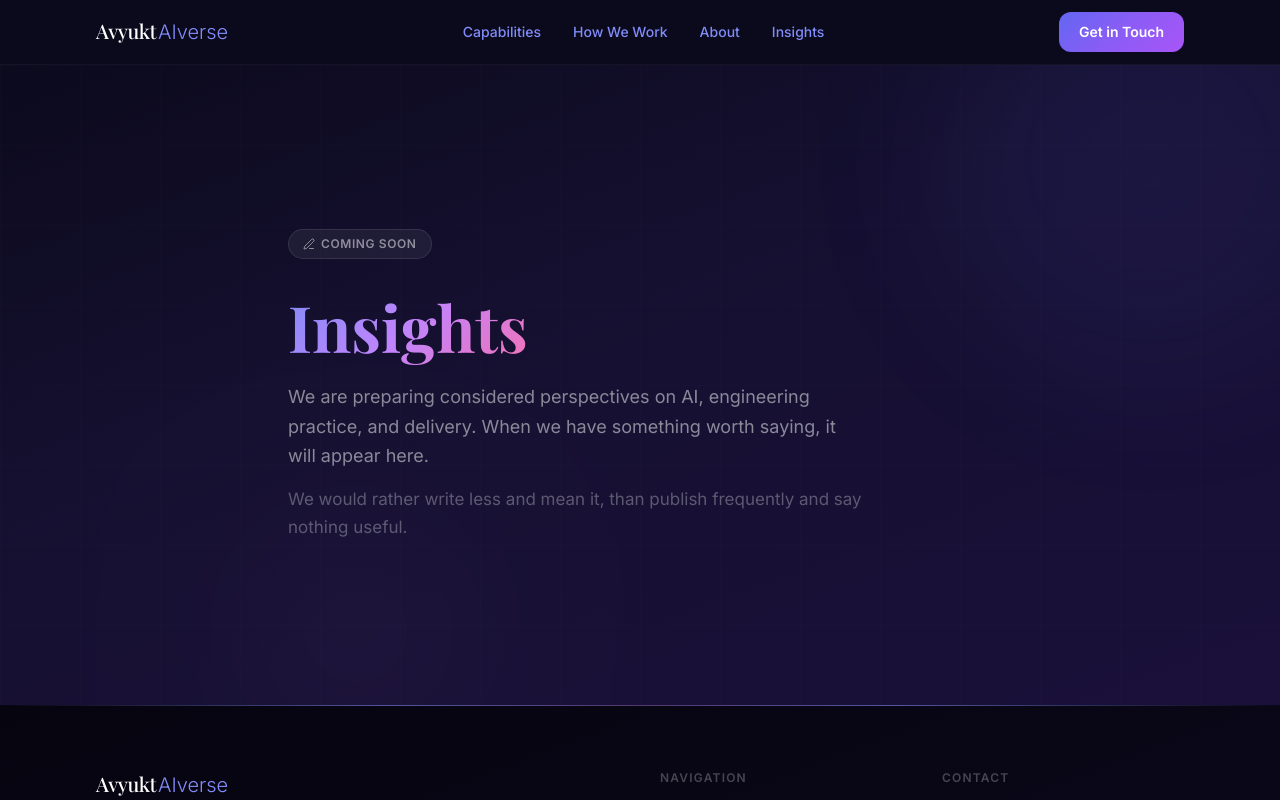
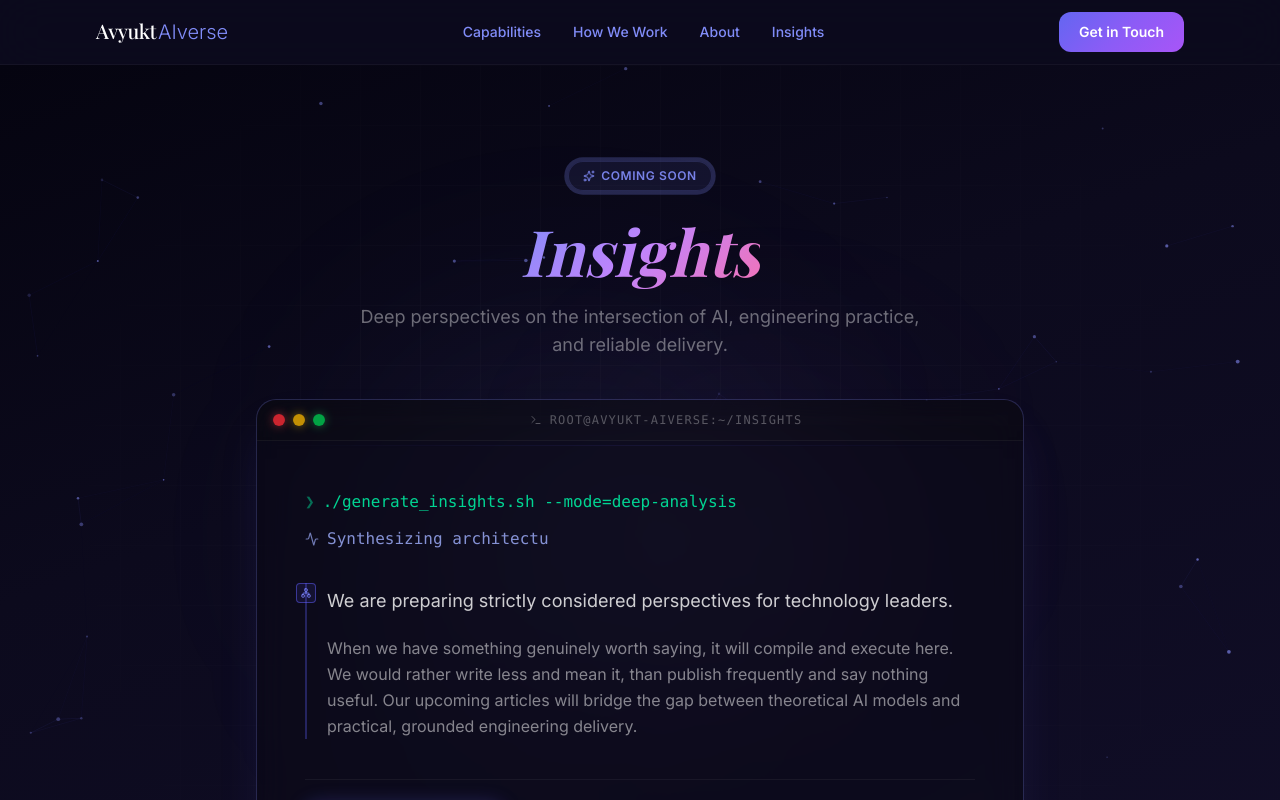
Before and after one commit to sreedhargs89/avyuktaiverse-web, a Next.js app: page /insights in a window 1280 px wide. Shown: the top 800 px of the page. Built offline with nearby package versions, Linux system fonts and the light colour scheme.

Commit message:
feat: redesign insights page with interactive terminal ui and particle backdrop

```diff
--- a/app/insights/page.tsx
+++ b/app/insights/page.tsx
@@ -1,44 +1,129 @@
 import type { Metadata } from "next";
 import { Container } from "@/components/layout/container";
 import { Badge } from "@/components/ui/badge";
-import { PenLine } from "lucide-react";
+import { Activity, Terminal, Sparkles, Network } from "lucide-react";
+import { ParticleField } from "@/components/ui/particle-field";
+import { TypingText } from "@/components/ui/typing-text";
+import Link from "next/link";
 
 export const metadata: Metadata = {
-  title: "Insights",
+  title: "Insights | Avyukt AIverse",
   description: "Perspectives on AI, engineering, and delivery from Avyukt AIverse. Coming soon.",
 };
 
 export default function InsightsPage() {
   return (
-    <section className="relative overflow-hidden min-h-[80vh] flex items-center"
-      style={{ background: "linear-gradient(160deg, #0c0a1d 0%, #151030 40%, #1a103a 100%)" }}>
-      <div className="hero-shape w-[420px] h-[420px]"
-        style={{ background: "#6366f1", opacity: 0.08, top: "-100px", right: "-80px", animation: "float 8s ease-in-out infinite" }} />
-      <div className="hero-shape w-[200px] h-[200px]"
-        style={{ background: "#c084fc", opacity: 0.05, bottom: "-40px", left: "20%", animation: "float-slow 9s ease-in-out infinite" }} />
+    <section className="relative overflow-hidden min-h-screen flex items-center pt-24 pb-12"
+      style={{ background: "linear-gradient(160deg, #050410 0%, #0c0a1d 40%, #110e28 100%)" }}>
 
-      <div className="absolute inset-0 opacity-[0.02]"
+      {/* Dynamic Backgrounds */}
+      <div className="absolute inset-0 z-0">
+        <ParticleField />
+      </div>
+
+      {/* Glow Orbs */}
+      <div className="absolute top-1/4 left-1/4 w-[500px] h-[500px] rounded-full blur-[120px] pointer-events-none"
+        style={{ background: "radial-gradient(circle, rgba(129,140,248,0.15) 0%, transparent 70%)" }} />
+      <div className="absolute bottom-1/4 right-1/4 w-[400px] h-[400px] rounded-full blur-[100px] pointer-events-none"
+        style={{ background: "radial-gradient(circle, rgba(192,132,252,0.1) 0%, transparent 70%)" }} />
+
+      <div className="absolute inset-0 opacity-[0.03] z-0"
         style={{
           backgroundImage: "linear-gradient(rgba(255,255,255,0.5) 1px, transparent 1px), linear-gradient(90deg, rgba(255,255,255,0.5) 1px, transparent 1px)",
-          backgroundSize: "80px 80px"
+          backgroundSize: "60px 60px",
+          maskImage: "radial-gradient(circle at center, black 40%, transparent 80%)",
+          WebkitMaskImage: "radial-gradient(circle at center, black 40%, transparent 80%)"
         }} />
 
-      <Container narrow className="relative z-10">
-        <div className="flex items-center gap-3 mb-8">
-          <Badge variant="muted">
-            <PenLine size={12} className="mr-1.5" />
+      <Container className="relative z-10 flex flex-col items-center justify-center w-full">
+
+        <div className="text-center mb-10 reveal">
+          <Badge variant="pulse" className="mb-6 mx-auto">
+            <Sparkles size={12} className="mr-1.5" />
             Coming Soon
           </Badge>
+          <h1 className="font-serif font-bold text-white mb-4" style={{ fontSize: "clamp(2.5rem, 5vw, 4.5rem)" }}>
+            <span className="gradient-text italic">Insights</span>
+          </h1>
+          <p className="text-lg text-white/40 max-w-xl mx-auto">
+            Deep perspectives on the intersection of AI, engineering practice, and reliable delivery.
+          </p>
         </div>
-        <h1 className="font-serif font-bold text-white mb-5" style={{ fontSize: "clamp(2.4rem, 6vw, 4rem)" }}>
-          <span className="gradient-text">Insights</span>
-        </h1>
-        <p className="text-lg text-white/50 leading-relaxed max-w-xl mb-4">
-          We are preparing considered perspectives on AI, engineering practice, and delivery. When we have something worth saying, it will appear here.
-        </p>
-        <p className="text-white/30 leading-relaxed max-w-xl">
-          We would rather write less and mean it, than publish frequently and say nothing useful.
-        </p>
+
+        {/* The Interactive Terminal UI Card */}
+        <div className="w-full max-w-3xl reveal" style={{ transitionDelay: "0.2s" }}>
+          <div className="glass-card overflow-hidden shadow-2xl relative group"
+               style={{
+                 boxShadow: "0 25px 50px -12px rgba(99, 102, 241, 0.15)",
+                 border: "1px solid rgba(129, 140, 248, 0.2)",
+                 transform: "translateY(0) scale(1)",
+                 transition: "transform 0.5s cubic-bezier(0.4, 0, 0.2, 1), box-shadow 0.5s cubic-bezier(0.4, 0, 0.2, 1)"
+               }}>
+
+            {/* Terminal Header */}
+            <div className="bg-black/40 backdrop-blur-md px-4 py-3 flex items-center border-b border-white/5 relative z-20">
+              <div className="flex gap-2">
+                <div className="w-3 h-3 rounded-full bg-red-500/80 shadow-[0_0_10px_rgba(239,68,68,0.5)]"></div>
+                <div className="w-3 h-3 rounded-full bg-yellow-500/80 shadow-[0_0_10px_rgba(234,179,8,0.5)]"></div>
+                <div className="w-3 h-3 rounded-full bg-green-500/80 shadow-[0_0_10px_rgba(34,197,94,0.5)]"></div>
+              </div>
+              <div className="mx-auto flex items-center gap-2 text-white/30 text-xs font-mono tracking-widest uppercase">
+                <Terminal size={12} /> root@avyukt-aiverse:~/insights
+              </div>
+            </div>
+
+            {/* Glowing Accent Line */}
+            <div className="h-[1px] w-full bg-gradient-to-r from-transparent via-indigo-500/50 to-transparent absolute z-10 top-[45px] opacity-50 group-hover:opacity-100 transition-opacity duration-700" />
+
+            {/* Terminal Body */}
+            <div className="p-8 md:p-12 relative z-10 bg-[#070513]/60 backdrop-blur-lg">
+              <div className="font-mono text-sm md:text-base leading-relaxed mb-8">
+                <div className="text-emerald-400 mb-3 flex items-center gap-2">
+                  <span className="text-emerald-400/50">❯</span> ./generate_insights.sh --mode=deep-analysis
+                </div>
+                <div className="text-indigo-300/80 mb-6 flex items-center gap-2 h-6">
+                  <Activity size={14} className="animate-pulse" />
+                  <TypingText
+                    phrases={[
+                      "Analyzing engineering bottlenecks...",
+                      "Synthesizing architecture patterns...",
+                      "Compiling AI adoption strategies...",
+                      "Evaluating cloud ecosystems...",
+                      "Awaiting final review protocol..."
+                    ]}
+                    typingSpeed={40}
+                    deletingSpeed={20}
+                    pauseDuration={2500}
+                  />
+                </div>
+              </div>
+
+              {/* Core Content */}
+              <div className="space-y-5 text-white/50 border-l-2 border-indigo-500/30 pl-5 mb-10 relative">
+                <div className="absolute -left-[11px] top-0 w-5 h-5 bg-indigo-500/10 border border-indigo-500/50 rounded flex items-center justify-center">
+                  <Network size={10} className="text-indigo-400" />
+                </div>
+                <p className="font-sans text-lg text-white/80 pt-1">
+                  We are preparing strictly considered perspectives for technology leaders.
+                </p>
+                <p className="font-sans text-sm md:text-base leading-relaxed">
+                  When we have something genuinely worth saying, it will compile and execute here. We would rather write less and mean it, than publish frequently and say nothing useful. Our upcoming articles will bridge the gap between theoretical AI models and practical, grounded engineering delivery.
+                </p>
+              </div>
+
+              <div className="flex flex-col sm:flex-row gap-4 mt-8 pt-6 border-t border-white/5">
+                <Link href="/contact" className="btn-gradient px-8 py-3.5 rounded-xl font-sans font-semibold text-sm inline-flex items-center justify-center gap-2 hover:scale-[1.02] shadow-[0_0_20px_rgba(99,102,241,0.3)] transition-all duration-200">
+                  Notify me when live
+                </Link>
+                <Link href="/capabilities" className="px-8 py-3.5 rounded-xl font-sans font-semibold text-sm inline-flex items-center justify-center text-white/50 border border-white/10 hover:text-white hover:bg-white/5 hover:border-white/20 transition-all duration-200">
+                  View our capabilities
+                </Link>
+              </div>
+
+            </div>
+          </div>
+        </div>
+
       </Container>
     </section>
   );
```
